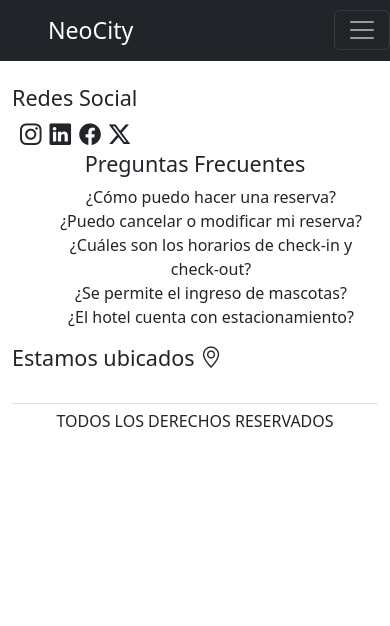
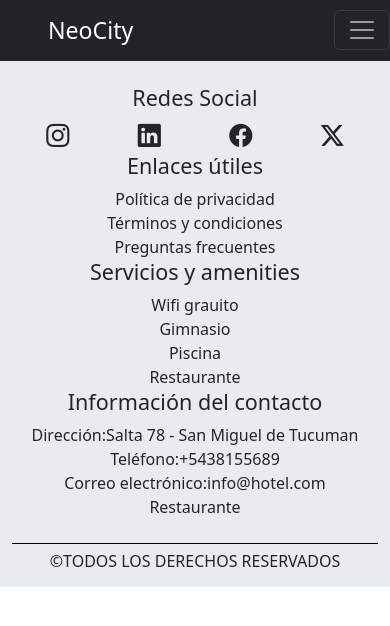
Before and after one commit to JulianGr16/neoCityFront, a React (Vite) app: page / in a window 390 px wide. Shown: the top 626 px of the page. Built offline with nearby package versions, Linux system fonts and the light colour scheme.

Commit message:
termine el footer y quedo totalmente responsivo

```diff
--- a/src/components/common/Foot.jsx
+++ b/src/components/common/Foot.jsx
@@ -4,41 +4,55 @@ import '../../App.css'
 
 const Foot = () => {
     return (
-        <footer className='container'>
-            <section className='row py-4'>
-                <article className='col-sm-12 col-md-4 fs-4'>
+        <footer className='container-fluid bg-body-secondary'>
+            <section className='row py-4 text-center'>
+                <article className='col-sm-12 col-md-3 fs-4'>
                     <h4>Redes Social</h4>
-                   <div className='d-flex'>
-                   <div className='ms-2'>
+                   <div className='d-flex justify-content-around'>
+                   <div className='fs-3'>
                    <i class="bi bi-instagram"></i>
                    </div>
-                    <div className='mx-2'>
+                    <div className='fs-3'>
                     <i class="bi bi-linkedin"></i>
                     </div>
-                    <div>
+                    <div className='fs-3'>
                     <i class="bi bi-facebook"></i>
                     </div>
-                    <div className='ms-2'>
+                    <div className='fs-3'>
                     <i class="bi bi-twitter-x"></i>
                     </div>
                    </div>
                 </article>
-                <article className='col-sm-12 col-md-4 text-center'>
-                    <h4>Preguntas Frecuentes</h4>
-                    <ul className=' lista-preguntas'>
-                        <li>¿Cómo puedo hacer una reserva?</li>
-                        <li>¿Puedo cancelar o modificar mi reserva?</li>
-                        <li>¿Cuáles son los horarios de check-in y check-out?</li>
-                        <li>¿Se permite el ingreso de mascotas?</li>
-                        <li>¿El hotel cuenta con estacionamiento?</li>
-                    </ul>
+                <article className='col-sm-12 col-md-3 '>
+                    <h4>Enlaces útiles</h4>
+                    <div className=' lista-preguntas'>
+                        <li>Política de privacidad</li>
+                        <li>Términos y condiciones</li>
+                        <li>Preguntas frecuentes</li>
+                        <li></li>
+                    </div>
                 </article>
-                <article className='col-sm-12 col-md-4'>
-                    <h4>Estamos ubicados <i class="bi bi-geo-alt"></i></h4>
+                <article className='col-sm-12 col-md-3'>
+                    <h4>Servicios y amenities</h4>
+                    <div className=' lista-preguntas'>
+                        <li>Wifi grauito</li>
+                        <li>Gimnasio</li>
+                        <li>Piscina</li>
+                        <li>Restaurante</li>
+                    </div>
+                </article>
+                <article className='col-sm-12 col-md-3'>
+                    <h4>Información del contacto</h4>
+                    <div className=' lista-preguntas'>
+                        <li>Dirección:Salta 78 - San Miguel de Tucuman</li>
+                        <li>Teléfono:+5438155689</li>
+                        <li>Correo electrónico:info@hotel.com</li>
+                        <li>Restaurante</li>
+                    </div>
                 </article>
             </section>
-            <section className='text-center border-top'>
-                <h6 className='mt-2'>TODOS LOS DERECHOS RESERVADOS</h6>
+            <section className='text-center  border-top border-black pb-2'>
+                <h6 className='mt-2'>©TODOS LOS DERECHOS RESERVADOS</h6>
 
             </section>
         </footer>
```
